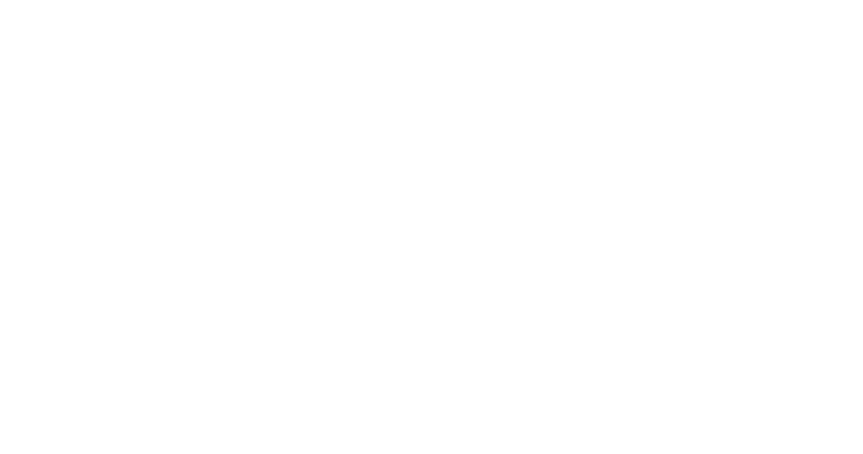
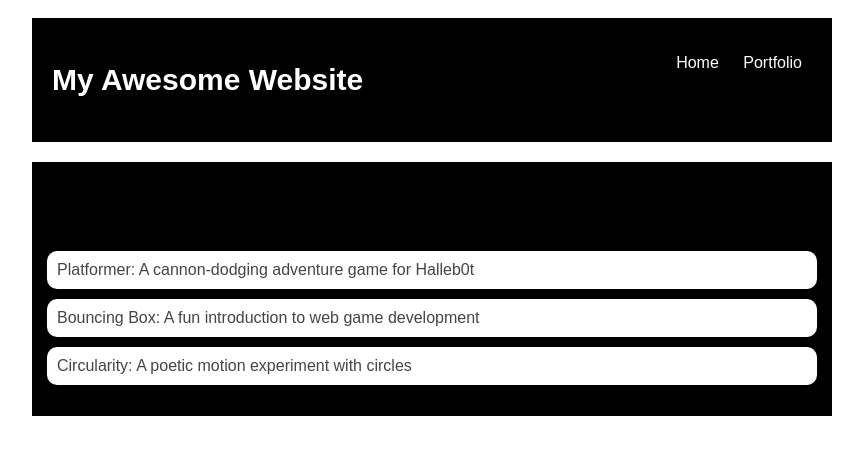
Before and after one commit to mlaf2/mlaf2.github.io, a plain HTML site: page portfolio.html in a window 1280 px wide. Shown: the whole page, without its empty margins (208-1071 px from the left). Drawn offline with Linux system fonts and the light colour scheme.

Commit message:
add index.html and css files

```diff
--- a/portfolio.html
+++ b/portfolio.html
@@ -0,0 +1,41 @@
+<!DOCTYPE html>
+<html>
+  <head>
+    <title>My Awesome Website</title>
+    <link rel="stylesheet" href="style.css" />
+  </head>
+
+  <body>
+    <!-- All content goes here -->
+    <div id="all-contents">
+      <nav>
+        <h1>My Awesome Website</h1>
+          <ul id="nav ul">
+            <li class="nav-li">
+              <a href="index.html">Home</a>
+            </li>
+            <li class="nav-li">
+              <a href="portfolio.html">Portfolio</a>
+            </li>
+          </ul>
+      </nav>
+
+      <main>
+        <div class="content">
+          <h1>Portfolio</h1>
+          <ul id="portfolio">
+            <li>
+              <a href="fsd-projects/platformer/">Platformer: A cannon-dodging adventure game for Halleb0t</a>
+            </li>
+            <li>
+              <a href="fsd-projects/bouncing-box/">Bouncing Box: A fun introduction to web game development</a>
+            </li>
+            <li>
+              <a href="fsd-projects/circularity/">Circularity: A poetic motion experiment with circles</a>
+            </li>
+          </ul>
+        </div>
+      </main>
+    </div>
+  </body>
+</html>
--- a/style.css
+++ b/style.css
@@ -76,3 +76,29 @@ main {
 h2, h3 {
     margin: 0px;
 }
+
+/* Portfolio styles */
+.content h1 {
+    color: black;
+  }
+
+  #portfolio {
+    list-style-type: none;
+    padding-left: 0;
+  }
+
+  #portfolio li {
+    background: #fff;
+    padding: 10px;
+    border-radius: 10px;
+    margin-bottom: 10px;
+  }
+
+  #portfolio li:hover {
+    background: #eee;
+  }
+
+  #portfolio a {
+    text-decoration: none;
+    color: #454545;
+  }
```
Also changed, not shown: index.html (+4 -4 lines).
